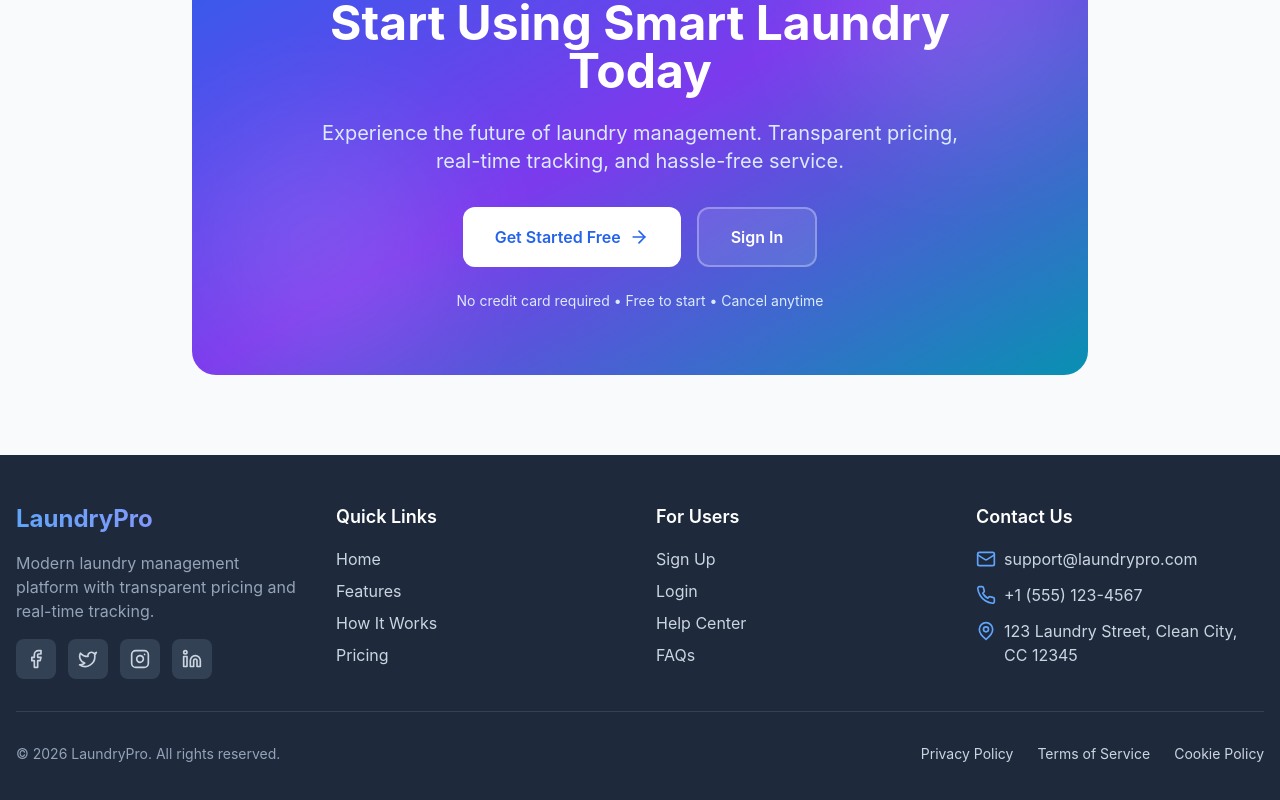
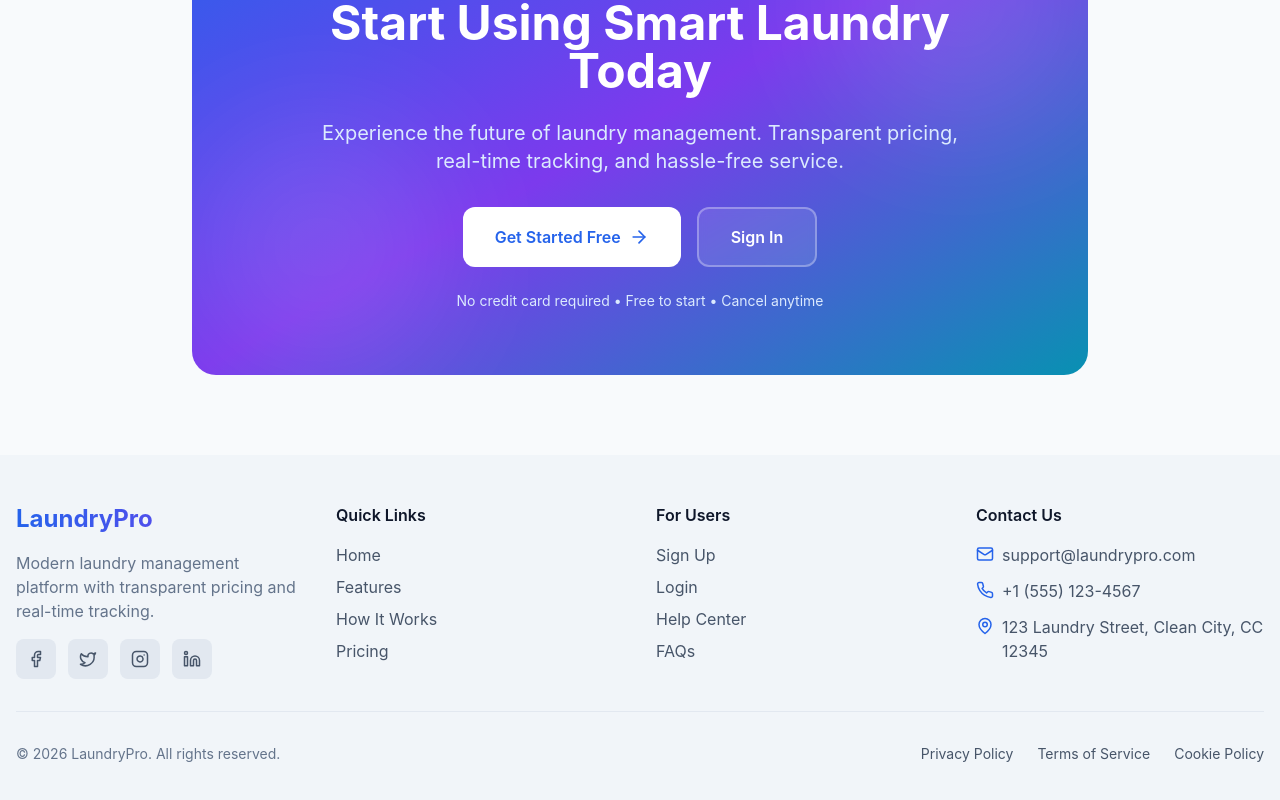
Before and after one commit to intsurjeetkaran-droid/lms, a React (Vite) app in the folder frontend/: page / in a window 1280 px wide. Shown: the part 4823-5623 px from the top of the page. Built offline with nearby package versions, Linux system fonts and the light colour scheme.

Commit message:
fix: footer light mode background was still dark slate

```diff
--- a/frontend/src/landing/Footer.jsx
+++ b/frontend/src/landing/Footer.jsx
@@ -10,81 +10,72 @@ const Footer = () => {
   };
 
   return (
-    <footer id="contact" className="bg-slate-800 dark:bg-slate-950 text-slate-300 dark:text-slate-400 transition-colors duration-300">
+    <footer
+      id="contact"
+      className="bg-slate-100 dark:bg-slate-950 text-slate-600 dark:text-slate-400 transition-colors duration-300"
+    >
       <div className="container mx-auto px-4 py-12">
         <div className="grid grid-cols-1 md:grid-cols-4 gap-8 mb-8">
+
           {/* Brand */}
           <div>
-            <h3 className="text-2xl font-bold bg-gradient-to-r from-blue-400 to-violet-400 bg-clip-text text-transparent mb-4">
+            <h3 className="text-2xl font-bold bg-gradient-to-r from-blue-600 to-violet-600 dark:from-blue-400 dark:to-violet-400 bg-clip-text text-transparent mb-4">
               LaundryPro
             </h3>
-            <p className="text-slate-400 dark:text-slate-500 mb-4">
+            <p className="text-slate-500 dark:text-slate-400 mb-4">
               Modern laundry management platform with transparent pricing and real-time tracking.
             </p>
             <div className="flex gap-3">
-              <a href="#" className="w-10 h-10 bg-slate-700 dark:bg-slate-800 hover:bg-blue-600 dark:hover:bg-blue-600 rounded-lg flex items-center justify-center transition-colors text-slate-300 dark:text-slate-400">
-                <Facebook size={20} />
-              </a>
-              <a href="#" className="w-10 h-10 bg-slate-700 dark:bg-slate-800 hover:bg-blue-600 dark:hover:bg-blue-600 rounded-lg flex items-center justify-center transition-colors text-slate-300 dark:text-slate-400">
-                <Twitter size={20} />
-              </a>
-              <a href="#" className="w-10 h-10 bg-slate-700 dark:bg-slate-800 hover:bg-blue-600 dark:hover:bg-blue-600 rounded-lg flex items-center justify-center transition-colors text-slate-300 dark:text-slate-400">
-                <Instagram size={20} />
-              </a>
-              <a href="#" className="w-10 h-10 bg-slate-700 dark:bg-slate-800 hover:bg-blue-600 dark:hover:bg-blue-600 rounded-lg flex items-center justify-center transition-colors text-slate-300 dark:text-slate-400">
-                <Linkedin size={20} />
-              </a>
+              {[Facebook, Twitter, Instagram, Linkedin].map((Icon, i) => (
+                <a
+                  key={i}
+                  href="#"
+                  className="w-10 h-10 bg-slate-200 dark:bg-slate-800 hover:bg-blue-600 dark:hover:bg-blue-600 text-slate-600 dark:text-slate-400 hover:text-white rounded-lg flex items-center justify-center transition-all duration-200"
+                >
+                  <Icon size={18} />
+                </a>
+              ))}
             </div>
           </div>
 
           {/* Quick Links */}
           <div>
-            <h4 className="text-lg font-semibold text-white dark:text-slate-200 mb-4">Quick Links</h4>
+            <h4 className="text-base font-semibold text-slate-900 dark:text-slate-100 mb-4">Quick Links</h4>
             <ul className="space-y-2">
-              <li>
-                <button onClick={() => scrollToSection('home')} className="hover:text-blue-400 transition-colors">
-                  Home
-                </button>
-              </li>
-              <li>
-                <button onClick={() => scrollToSection('features')} className="hover:text-blue-400 transition-colors">
-                  Features
-                </button>
-              </li>
-              <li>
-                <button onClick={() => scrollToSection('how-it-works')} className="hover:text-blue-400 transition-colors">
-                  How It Works
-                </button>
-              </li>
-              <li>
-                <button onClick={() => scrollToSection('pricing')} className="hover:text-blue-400 transition-colors">
-                  Pricing
-                </button>
-              </li>
+              {['home', 'features', 'how-it-works', 'pricing'].map((id) => (
+                <li key={id}>
+                  <button
+                    onClick={() => scrollToSection(id)}
+                    className="capitalize hover:text-blue-600 dark:hover:text-blue-400 transition-colors"
+                  >
+                    {id === 'how-it-works' ? 'How It Works' : id.charAt(0).toUpperCase() + id.slice(1)}
+                  </button>
+                </li>
+              ))}
             </ul>
           </div>
 
           {/* For Users */}
           <div>
-            <h4 className="text-lg font-semibold text-white dark:text-slate-200 mb-4">For Users</h4>
+            <h4 className="text-base font-semibold text-slate-900 dark:text-slate-100 mb-4">For Users</h4>
             <ul className="space-y-2">
               <li>
-                <Link to="/register" className="hover:text-blue-400 transition-colors">
+                <Link to="/register" className="hover:text-blue-600 dark:hover:text-blue-400 transition-colors">
                   Sign Up
                 </Link>
               </li>
               <li>
-                <Link to="/login" className="hover:text-blue-400 transition-colors">
+                <Link to="/login" className="hover:text-blue-600 dark:hover:text-blue-400 transition-colors">
                   Login
                 </Link>
               </li>
               <li>
-                <a href="#" className="hover:text-blue-400 transition-colors">
+                <a href="#" className="hover:text-blue-600 dark:hover:text-blue-400 transition-colors">
                   Help Center
                 </a>
               </li>
               <li>
-                <a href="#" className="hover:text-blue-400 transition-colors">
+                <a href="#" className="hover:text-blue-600 dark:hover:text-blue-400 transition-colors">
                   FAQs
                 </a>
               </li>
@@ -93,18 +84,18 @@ const Footer = () => {
 
           {/* Contact */}
           <div>
-            <h4 className="text-lg font-semibold text-white dark:text-slate-200 mb-4">Contact Us</h4>
+            <h4 className="text-base font-semibold text-slate-900 dark:text-slate-100 mb-4">Contact Us</h4>
             <ul className="space-y-3">
               <li className="flex items-start gap-2">
-                <Mail size={20} className="text-blue-400 flex-shrink-0 mt-0.5" />
+                <Mail size={18} className="text-blue-600 dark:text-blue-400 flex-shrink-0 mt-0.5" />
                 <span>support@laundrypro.com</span>
               </li>
               <li className="flex items-start gap-2">
-                <Phone size={20} className="text-blue-400 flex-shrink-0 mt-0.5" />
+                <Phone size={18} className="text-blue-600 dark:text-blue-400 flex-shrink-0 mt-0.5" />
                 <span>+1 (555) 123-4567</span>
               </li>
               <li className="flex items-start gap-2">
-                <MapPin size={20} className="text-blue-400 flex-shrink-0 mt-0.5" />
+                <MapPin size={18} className="text-blue-600 dark:text-blue-400 flex-shrink-0 mt-0.5" />
                 <span>123 Laundry Street, Clean City, CC 12345</span>
               </li>
             </ul>
@@ -112,21 +103,21 @@ const Footer = () => {
         </div>
 
         {/* Bottom Bar */}
-        <div className="border-t border-slate-700 dark:border-slate-800 pt-8">
+        <div className="border-t border-slate-200 dark:border-slate-800 pt-8">
           <div className="flex flex-col md:flex-row justify-between items-center gap-4">
-            <p className="text-slate-400 dark:text-slate-500 text-sm">
+            <p className="text-slate-500 dark:text-slate-500 text-sm">
               © 2026 LaundryPro. All rights reserved.
             </p>
             <div className="flex gap-6 text-sm">
-              <a href="#" className="hover:text-blue-400 transition-colors">
-                Privacy Policy
-              </a>
-              <a href="#" className="hover:text-blue-400 transition-colors">
-                Terms of Service
-              </a>
-              <a href="#" className="hover:text-blue-400 transition-colors">
-                Cookie Policy
-              </a>
+              {['Privacy Policy', 'Terms of Service', 'Cookie Policy'].map((label) => (
+                <a
+                  key={label}
+                  href="#"
+                  className="hover:text-blue-600 dark:hover:text-blue-400 transition-colors"
+                >
+                  {label}
+                </a>
+              ))}
             </div>
           </div>
         </div>
```
